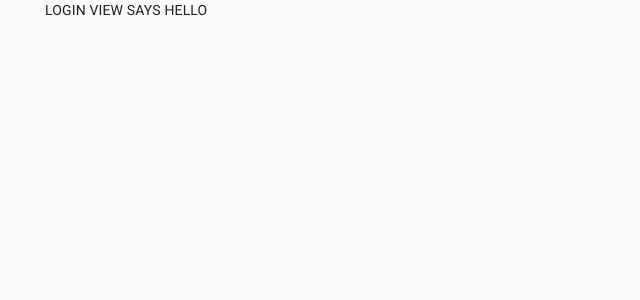
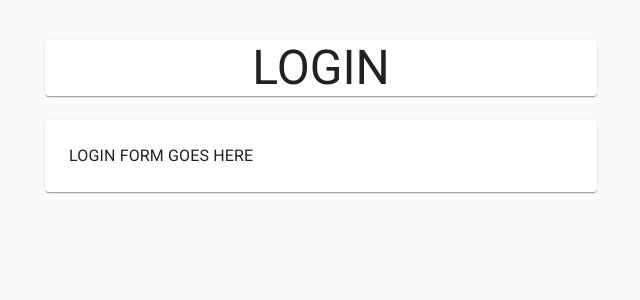
Before and after one commit to b-chmiel/metis-finance-calculator-ui, a React (Create React App) app: page /login in a window 1280 px wide. Shown: the top 300 px of the page, without its empty margins (319-959 px from the left). Built offline with nearby package versions, Linux system fonts and the light colour scheme.

Commit message:
add formik

```diff
--- a/package.json
+++ b/package.json
@@ -20,6 +20,7 @@
         "eslint-plugin-jest-dom": "^3.1.1",
         "eslint-plugin-testing-library": "^3.3.1",
         "fontsource-roboto": "^3.0.3",
+        "formik": "^2.2.0",
         "husky": "^3.0.9",
         "jest-environment-jsdom-sixteen": "^1.0.3",
         "jest-junit": "^10.0.0",
--- a/src/views/LoginView/LoginView.tsx
+++ b/src/views/LoginView/LoginView.tsx
@@ -1,6 +1,21 @@
 import React from 'react';
-import {Container} from '@material-ui/core';
+import {Box, Container, Paper, Typography} from '@material-ui/core';
 
 export const LoginView: React.FC = () => {
-    return <Container maxWidth="sm">LOGIN VIEW SAYS HELLO</Container>;
+    return (
+        <Container maxWidth="sm">
+            <Box mt={5} textAlign="center">
+                <Paper>
+                    <Typography variant="h3">LOGIN</Typography>
+                </Paper>
+            </Box>
+            <Box mt={3}>
+                <Paper>
+                    <Box p={3}>
+                        <Typography>LOGIN FORM GOES HERE</Typography>
+                    </Box>
+                </Paper>
+            </Box>
+        </Container>
+    );
 };
```
Also changed, not shown: 1 other file (tests, documents, lock files or other folders).
